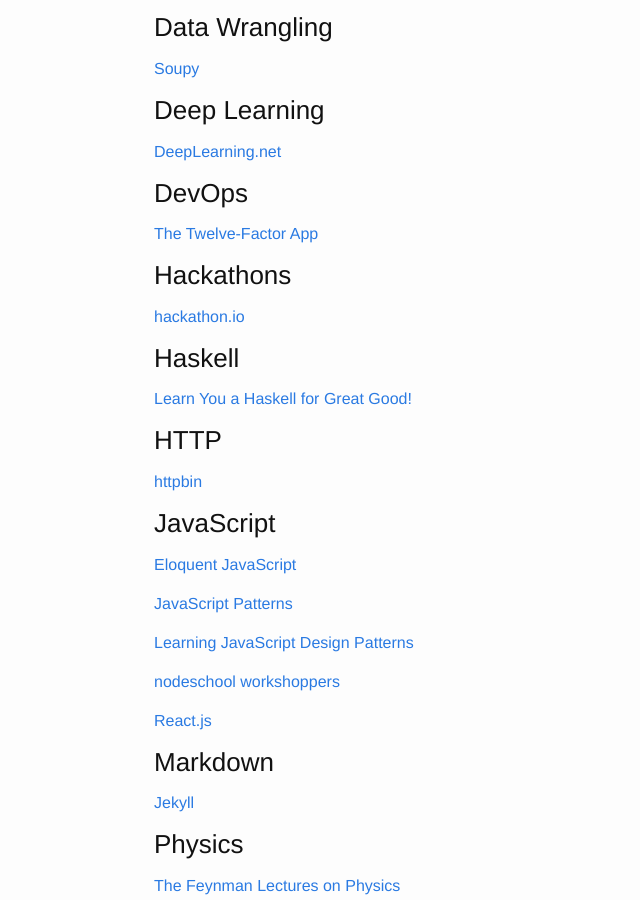
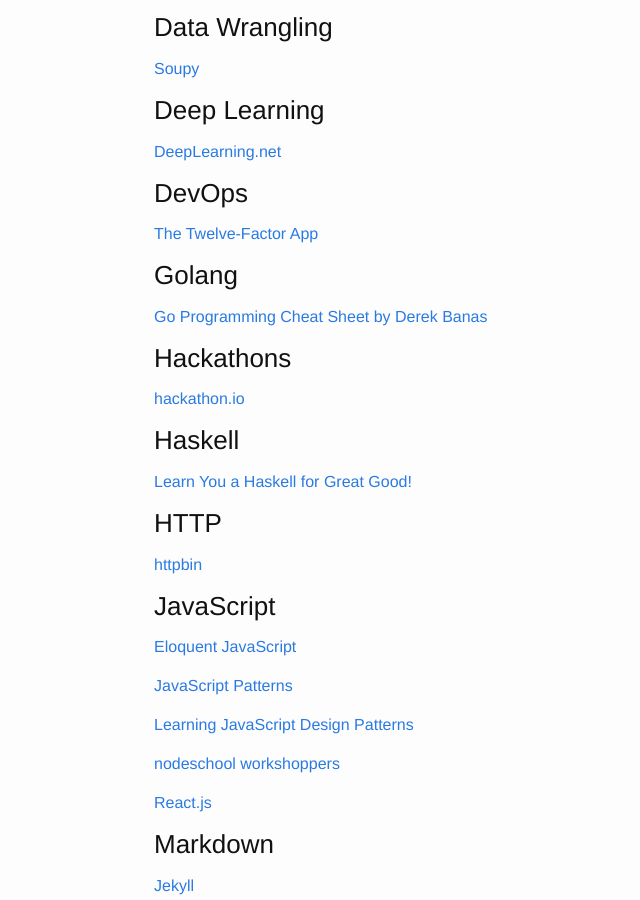
Before and after one commit to austinjalexander/austinjalexander.github.io, a Jekyll site: the page built from resources.md, in a window 1280 px wide and 900 px high, scrolled down 537 px. Shown: the whole window, without its empty margins (146-786 px from the left). Built offline with Jekyll 4.4.1, drawn with Linux system fonts in a browser that asks for light colours; nearby versions of some CDN libraries.

Commit message:
check in

```diff
--- a/resources.md
+++ b/resources.md
@@ -26,6 +26,9 @@ Enron Email Corpus: <a href="https://www.cs.cmu.edu/~./enron/" target="_blank">C
 
 ### DevOps
 <a href="http://12factor.net/" target="_blank">The Twelve-Factor App</a>
+
+### Golang
+<a href="http://www.newthinktank.com/2015/02/go-programming-tutorial/" target="_blank">Go Programming Cheat Sheet by Derek Banas</a>
 
 ### Hackathons
 <a href="http://www.hackathon.io/events" target="_blank">hackathon.io</a>
```
